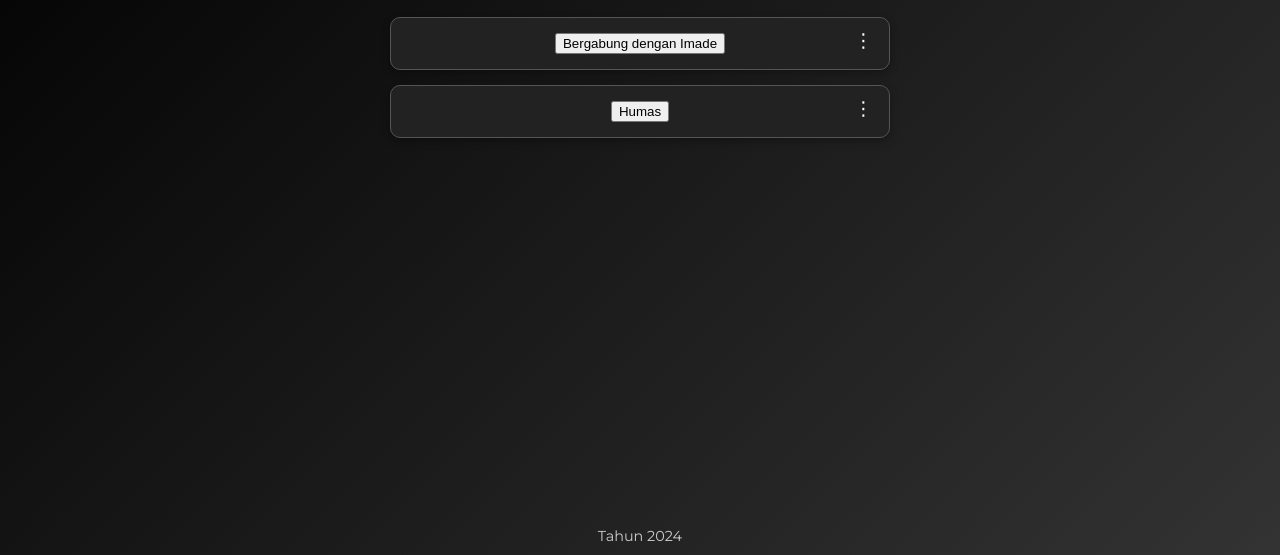
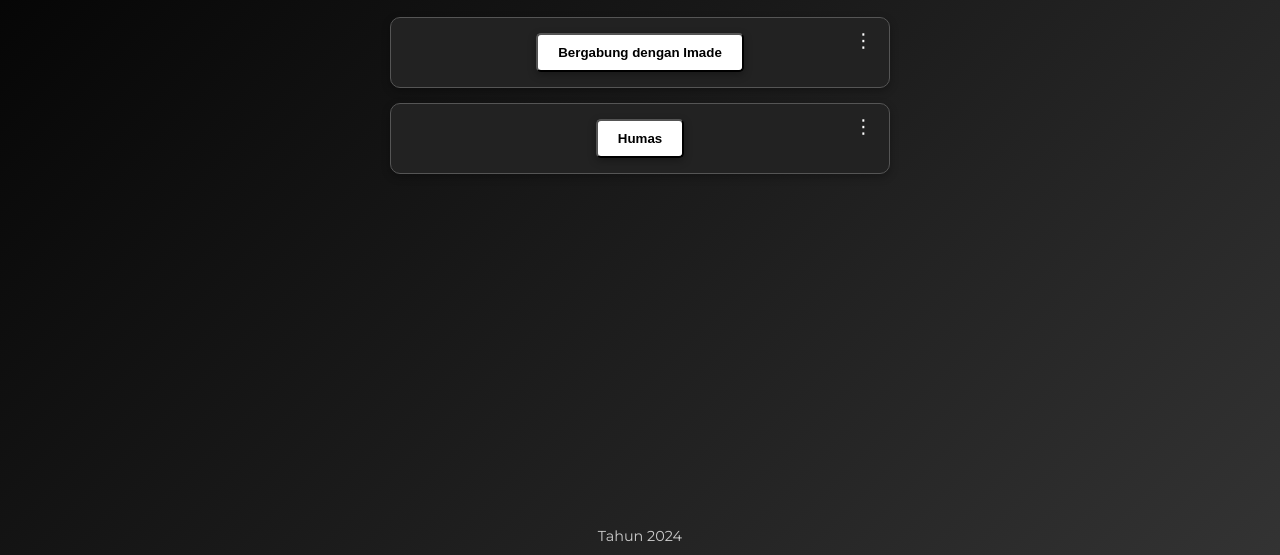
Before and after one commit to rizaldikurniawan/imade-malang, a plain HTML site: page index.html in a window 1280 px wide. Shown: the part 245-800 px from the top of the page. Drawn offline with Linux system fonts and the light colour scheme.

Commit message:
Update style.css

```diff
--- a/assets/styles/style.css
+++ b/assets/styles/style.css
@@ -37,9 +37,16 @@ main {
   margin-top: 20px;
 }
 
-a{
+.tombol{
   text-decoration: none;
-  color: #fff;
+  color: black;
+  background-color: #fff;
+  padding: 10px 20px;
+  border-radius: 5px;
+  text-align: center;
+  font-weight: 600;
+  transition: background-color 0.2s;
+  box-shadow: 0 3px 8px rgba(0, 0, 0, 0.3);
 }
 
 .link-card {
```
